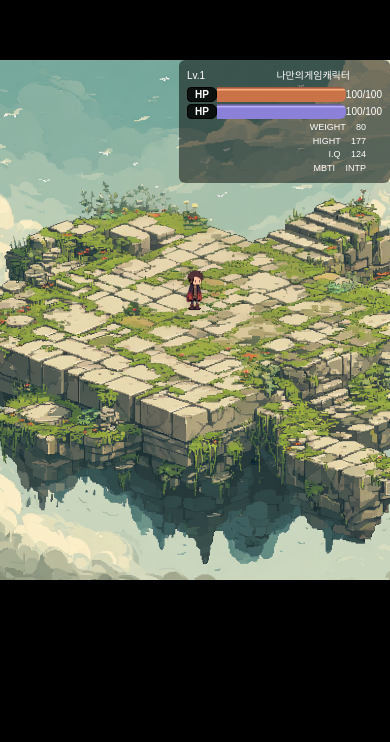
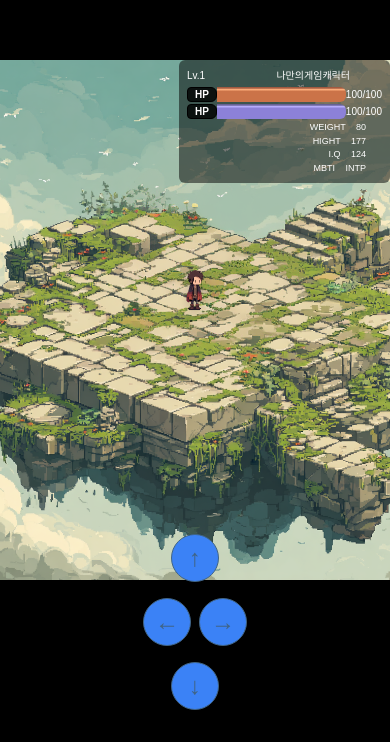
Before and after one commit to yuwonkyu/makeCharacter, a Next.js app: page /character in a window 390 px wide. Shown: the part 102-844 px from the top of the page. Built offline with nearby package versions, Linux system fonts and the light colour scheme; a web font is replaced by a local one.

Commit message:
💄 feat: 모바일 이동 버튼 추가 및 아바타 크기 반응형 처리

```diff
--- a/src/app/character/page.tsx
+++ b/src/app/character/page.tsx
@@ -2,9 +2,25 @@
 
 import Image from "next/image";
 import { useAvatarMove } from "@/hooks/useAvatarMove";
+import { useEffect, useState } from "react";
 
 const CharacterPage = () => {
-  const { pos, GRID_WIDTH, GRID_HEIGHT } = useAvatarMove();
+  const { pos, GRID_WIDTH, GRID_HEIGHT, setPos, canMove } = useAvatarMove();
+  const [isMobile, setIsMobile] = useState(false);
+
+  useEffect(() => {
+    const check = () => setIsMobile(window.innerWidth < 768);
+    check();
+    window.addEventListener("resize", check);
+    return () => window.removeEventListener("resize", check);
+  }, []);
+
+  // 이동 함수
+  const move = (dx: number, dy: number) => {
+    const x = pos.x + dx;
+    const y = pos.y + dy;
+    if (canMove(x, y)) setPos({ x, y });
+  };
 
   // 아바타 크기: 모바일/태블릿/PC별로 다르게
   const AVATAR_SIZE_MOBILE = 64;
@@ -104,6 +120,37 @@ const CharacterPage = () => {
             />
           </div>
         </div>
+        {/* 모바일에서만 표시되는 이동 버튼 */}
+        {isMobile && (
+          <div className="fixed bottom-8 left-1/2 -translate-x-1/2 z-50 flex flex-col items-center gap-2">
+            <button
+              className="w-12 h-12 rounded-full bg-black/60 text-white text-2xl mb-2"
+              onClick={() => move(0, -1)}
+            >
+              ↑
+            </button>
+            <div className="flex gap-2">
+              <button
+                className="w-12 h-12 rounded-full bg-black/60 text-white text-2xl"
+                onClick={() => move(-1, 0)}
+              >
+                ←
+              </button>
+              <button
+                className="w-12 h-12 rounded-full bg-black/60 text-white text-2xl"
+                onClick={() => move(1, 0)}
+              >
+                →
+              </button>
+            </div>
+            <button
+              className="w-12 h-12 rounded-full bg-black/60 text-white text-2xl mt-2"
+              onClick={() => move(0, 1)}
+            >
+              ↓
+            </button>
+          </div>
+        )}
       </div>
     </div>
   );
--- a/src/hooks/useAvatarMove.ts
+++ b/src/hooks/useAvatarMove.ts
@@ -109,6 +109,8 @@ export function useAvatarMove(
   // 현재 적용되는 맵 정보 반환
   return {
     pos,
+    setPos, // 추가!
+    canMove, //
     GRID_WIDTH: isMobile ? GRID_WIDTH_MOBILE : GRID_WIDTH_PC,
     GRID_HEIGHT: isMobile ? GRID_HEIGHT_MOBILE : GRID_HEIGHT_PC,
     mapGrid: isMobile ? mapGridMobile : mapGridPC,
```
